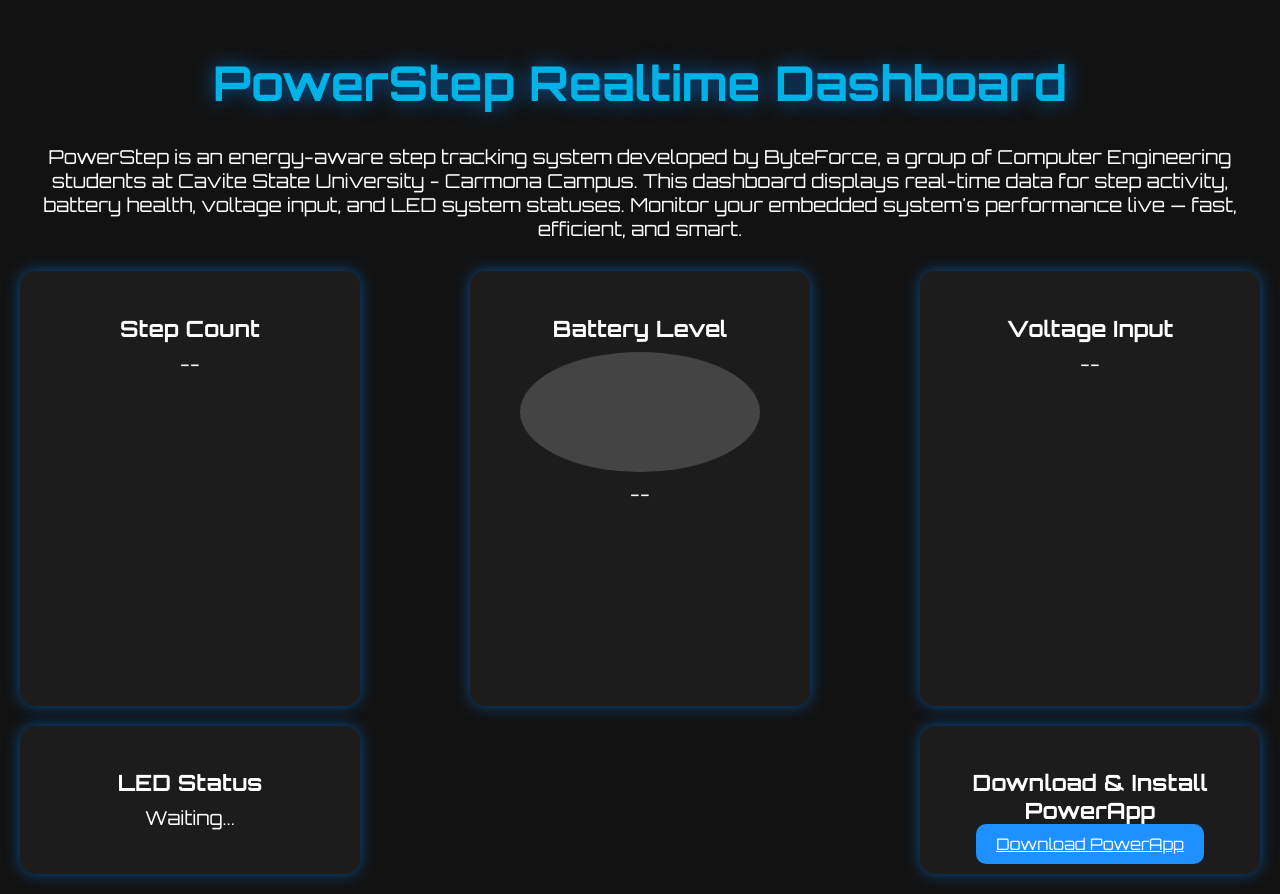
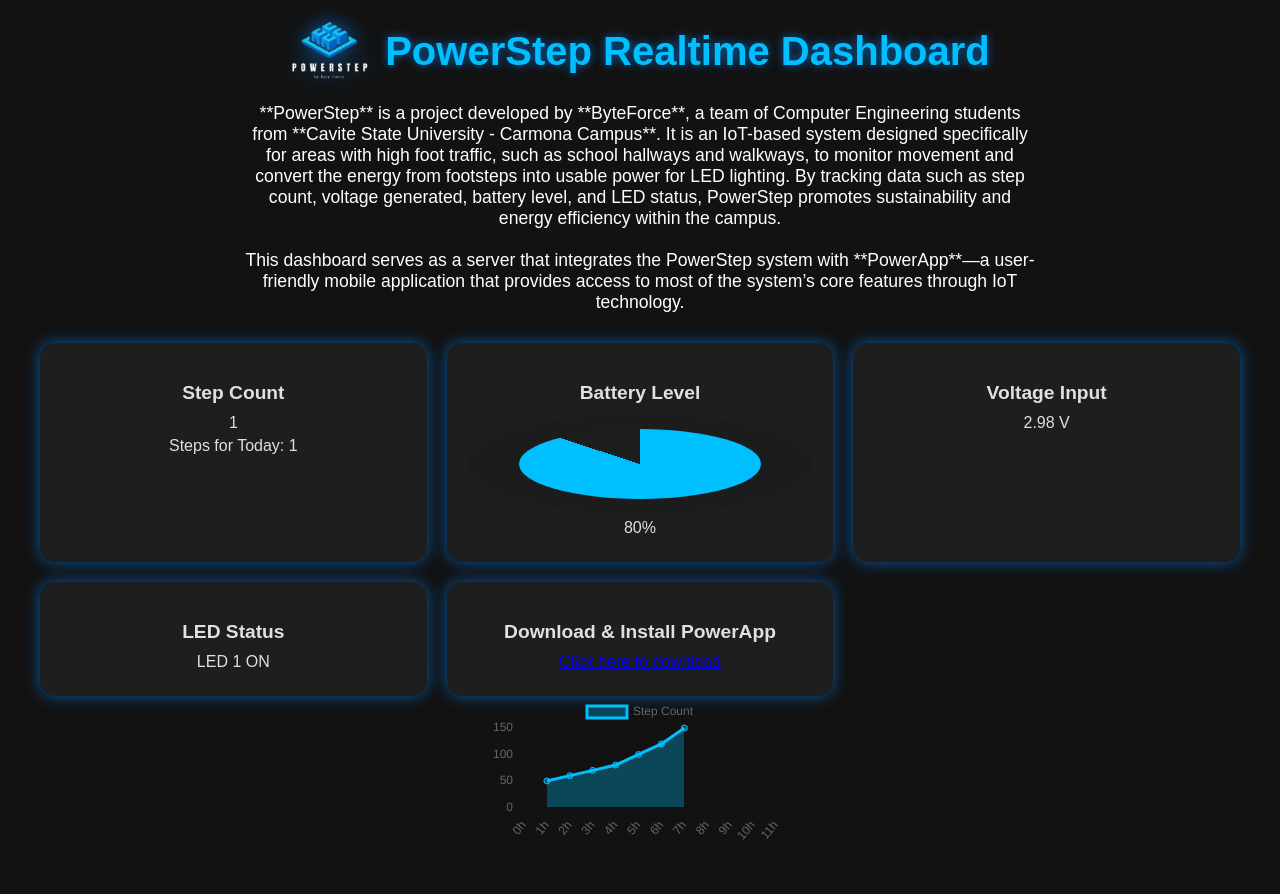
Before and after one commit to Wrygh/PowerApp_Dashboard, a website: page public/index.html in a window 1280 px wide. After the commit the page ends 846 px from the top, so only its background shows below. Drawn offline with nearby package versions, Linux system fonts and the light colour scheme.

Commit message:
Update index.html

```diff
--- a/public/index.html
+++ b/public/index.html
@@ -1,208 +1,206 @@
 <!DOCTYPE html>
 <html lang="en">
 <head>
-  <meta charset="UTF-8">
-  <meta name="viewport" content="width=device-width, initial-scale=1.0">
-  <title>PowerStep Dashboard</title>
-  <link rel="stylesheet" href="https://fonts.googleapis.com/css2?family=Orbitron:wght@400;500;700&display=swap">
+  <meta charset="UTF-8" />
+  <meta name="viewport" content="width=device-width, initial-scale=1.0" />
+  <title>PowerStep Realtime Dashboard</title>
   <style>
-    /* Global styles */
     body {
-      background-color: #121212;
-      color: white;
       font-family: 'Orbitron', sans-serif;
+      background: #121212;
+      color: #e0e0e0;
+      margin: 0;
       padding: 20px;
-      margin: 0;
+      display: flex;
+      justify-content: center;
+      align-items: center;
+      height: 100vh;
+      flex-direction: column;
     }
+
     h1 {
-      font-size: 3rem;
-      text-align: center;
-      text-shadow: 0 0 20px rgba(0, 136, 255, 0.7);
-      color: #00b3e6;
+      font-size: 2.5em;
+      color: #00bfff;
+      text-shadow: 0 0 10px rgba(0, 136, 255, 0.7);
+      margin-bottom: 20px;
+      display: flex;
+      align-items: center;
+    }
+
+    .logo {
+      width: 80px;
+      height: auto;
+      margin-right: 15px;
+      filter: drop-shadow(0 0 10px rgba(0, 136, 255, 0.7)); /* Glowing effect */
     }
 
     .description {
+      font-size: 1.1em;
+      color: #ffffff;
       text-align: center;
-      font-size: 1.2rem;
       margin-bottom: 30px;
+      max-width: 800px;
     }
 
-    /* Container for tiles */
-    .container {
-      display: flex;
-      flex-wrap: wrap;
-      justify-content: space-between;
+    .tiles-container {
+      display: grid;
+      grid-template-columns: repeat(3, 1fr);
       gap: 20px;
+      width: 100%;
+      max-width: 1200px;
     }
 
     .tile {
-      background-color: #1c1c1c;
+      background: #1e1e1e;
       border-radius: 15px;
       padding: 20px;
-      width: 100%;
-      max-width: 300px;
-      box-shadow: 0 0 15px rgba(0, 136, 255, 0.5);
+      box-shadow: 0 0 15px rgba(0, 136, 255, 0.6);
       text-align: center;
     }
 
     .tile h3 {
-      font-size: 1.4rem;
+      font-size: 1.2em;
       margin-bottom: 10px;
     }
 
-    .tile p {
-      font-size: 1.2rem;
-      margin: 10px 0;
-    }
-
-    /* Graph style */
-    .graph {
-      width: 100%;
-      height: 300px;
-      margin-top: 10px;
-    }
-
-    /* Progress bar */
     .gauge {
       width: 100%;
-      height: 150px;
+      height: 100px;
       border-radius: 50%;
-      background: #444;
-    }
-
-    /* Custom styled button */
-    .download-btn {
-      background-color: #1e90ff;
-      color: white;
-      border: none;
-      padding: 10px 20px;
-      border-radius: 10px;
-      cursor: pointer;
-      margin-top: 15px;
-    }
-
-    .download-btn:hover {
-      background-color: #00b3e6;
-    }
-
-    .gauge-container {
+      background-color: #1c1c1c;
       display: flex;
       justify-content: center;
       align-items: center;
-      position: relative;
     }
 
-    .gauge-container canvas {
-      width: 80% !important;
-      height: 80% !important;
+    .gauge .circle {
+      width: 70%;
+      height: 70%;
+      border-radius: 50%;
+      background: conic-gradient(#00bfff 0% 50%, #1e1e1e 50% 100%);
+    }
+
+    /* Step Count Graph */
+    .graph-container {
+      display: flex;
+      justify-content: center;
+      align-items: center;
+      height: 300px;
+    }
+
+    .chart-container {
+      width: 100%;
+      max-width: 600px;
+    }
+
+    /* Other Styles for Tiles */
+    .tile p {
+      margin: 5px 0;
     }
   </style>
 </head>
 <body>
+  <h1>
+    <img src="logo.png" alt="PowerStep Logo" class="logo">
+    PowerStep Realtime Dashboard
+  </h1>
 
-  <h1>PowerStep Realtime Dashboard</h1>
-  <p class="description">
-    PowerStep is an energy-aware step tracking system developed by ByteForce, a group of Computer Engineering students at Cavite State University - Carmona Campus. This dashboard displays real-time data for step activity, battery health, voltage input, and LED system statuses. Monitor your embedded system's performance live — fast, efficient, and smart.
-  </p>
+  <div class="description">
+    **PowerStep** is a project developed by **ByteForce**, a team of Computer Engineering students from **Cavite State University - Carmona Campus**. It is an IoT-based system designed specifically for areas with high foot traffic, such as school hallways and walkways, to monitor movement and convert the energy from footsteps into usable power for LED lighting. By tracking data such as step count, voltage generated, battery level, and LED status, PowerStep promotes sustainability and energy efficiency within the campus.
+    <br><br>
+    This dashboard serves as a server that integrates the PowerStep system with **PowerApp**—a user-friendly mobile application that provides access to most of the system’s core features through IoT technology.
+  </div>
 
-  <div class="container">
-    <!-- Step Count Tile -->
+  <div class="tiles-container">
+    <!-- Tile 1: Step Count & Battery Level -->
     <div class="tile">
       <h3>Step Count</h3>
       <p id="stepCount">--</p>
-      <div id="stepGraph" class="graph"></div>
+      <p>Steps for Today: <span id="todaySteps">--</span></p>
+    </div>
+    <div class="tile">
+      <h3>Battery Level</h3>
+      <div class="gauge">
+        <div class="circle" id="batteryGauge"></div>
+      </div>
+      <p id="battery">--%</p>
     </div>
 
-    <!-- Battery Level Tile -->
-    <div class="tile">
-      <h3>Battery Level</h3>
-      <div class="gauge-container">
-        <canvas id="batteryGauge" class="gauge"></canvas>
-      </div>
-      <p id="battery">--</p>
-    </div>
-
-    <!-- Voltage Input Tile -->
+    <!-- Tile 2: Voltage & LED Status -->
     <div class="tile">
       <h3>Voltage Input</h3>
-      <p id="voltage">--</p>
+      <p id="voltage">-- V</p>
     </div>
-
-    <!-- LED Status Tile -->
     <div class="tile">
       <h3>LED Status</h3>
       <p id="ledStatus">Waiting...</p>
     </div>
 
-    <!-- Download PowerApp Tile -->
+    <!-- Tile 3: Download & Install PowerApp -->
     <div class="tile">
       <h3>Download & Install PowerApp</h3>
-      <a href="https://tinyurl.com/PowerAppInstaller" class="download-btn" target="_blank">Download PowerApp</a>
+      <p><a href="https://tinyurl.com/PowerAppInstaller" target="_blank">Click here to download</a></p>
+    </div>
+  </div>
+
+  <div class="graph-container">
+    <div class="chart-container">
+      <canvas id="stepGraph"></canvas>
     </div>
   </div>
 
   <script src="https://cdn.jsdelivr.net/npm/chart.js"></script>
   <script>
-    // Graph setup for step count
-    const ctx = document.getElementById('stepGraph').getContext('2d');
-    const stepGraph = new Chart(ctx, {
-      type: 'line',
+    const stepGraph = document.getElementById("stepGraph").getContext("2d");
+    const myChart = new Chart(stepGraph, {
+      type: "line",
       data: {
-        labels: [],
+        labels: ["0h", "1h", "2h", "3h", "4h", "5h", "6h", "7h", "8h", "9h", "10h", "11h"],
         datasets: [{
           label: 'Step Count',
-          data: [],
-          borderColor: 'rgba(0, 136, 255, 0.6)',
-          fill: false,
-          borderWidth: 3
+          data: [0, 20, 30, 40, 45, 50, 60, 70, 80, 100, 120, 150],
+          borderColor: "#00bfff",
+          backgroundColor: "rgba(0, 191, 255, 0.3)",
+          fill: true,
         }]
       },
       options: {
+        responsive: true,
         scales: {
-          x: { beginAtZero: true },
-          y: { beginAtZero: true }
+          y: {
+            beginAtZero: true,
+          }
         }
       }
     });
 
+    // Simulated real-time data
     setInterval(async () => {
-      try {
-        const response = await fetch('/status');
-        const data = await response.json();
+      // Example data - Replace with actual API response
+      const data = {
+        stepCount: Math.floor(Math.random() * 100),
+        battery: Math.floor(Math.random() * 100),
+        voltage: (Math.random() * 5).toFixed(2),
+        ledStatus: "LED 1 ON",
+      };
 
-        // Update step count and graph
-        document.getElementById('stepCount').textContent = data.stepCount;
-        if (stepGraph.data.labels.length >= 24) stepGraph.data.labels.shift();
-        if (stepGraph.data.datasets[0].data.length >= 24) stepGraph.data.datasets[0].data.shift();
-        stepGraph.data.labels.push(new Date().toLocaleTimeString());
-        stepGraph.data.datasets[0].data.push(data.stepCount);
-        stepGraph.update();
+      // Update Step Count
+      document.getElementById("stepCount").textContent = data.stepCount;
+      document.getElementById("todaySteps").textContent = data.stepCount; // For today
+      myChart.data.datasets[0].data.push(data.stepCount);
+      myChart.data.datasets[0].data.shift();
+      myChart.update();
 
-        // Update voltage and battery
-        document.getElementById('voltage').textContent = data.voltage + " V";
-        document.getElementById('battery').textContent = data.battery + "%";
+      // Update Battery Level Gauge
+      document.getElementById("battery").textContent = `${data.battery}%`;
+      document.getElementById("batteryGauge").style.background = `conic-gradient(#00bfff ${data.battery}% , #1e1e1e 0%)`;
 
-        // Update LED status
-        const ledText = (num) => {
-          const state = [
-            "LED 1 ON", "LED 1 OFF", "LED 2 ON", "LED 2 OFF",
-            "LED 3 ON", "LED 3 OFF", "LED 4 ON", "LED 4 OFF",
-            "LED 5 ON", "LED 5 OFF", "LED 6 ON", "LED 6 OFF"
-          ];
-          return state[data.ledStatus - 1] || "Unknown";
-        };
-        document.getElementById('ledStatus').textContent = ledText(data.ledStatus);
+      // Update Voltage
+      document.getElementById("voltage").textContent = `${data.voltage} V`;
 
-        // Update battery gauge (simple circle gauge)
-        const batteryGauge = document.getElementById('batteryGauge');
-        const batteryPercent = data.battery;
-        batteryGauge.style.background = `conic-gradient(#00b3e6 ${batteryPercent}%, #444 ${batteryPercent}%)`;
-
-      } catch (e) {
-        console.error("Failed to fetch data", e);
-      }
+      // Update LED Status
+      document.getElementById("ledStatus").textContent = data.ledStatus;
     }, 1000);
   </script>
-
 </body>
 </html>
```
